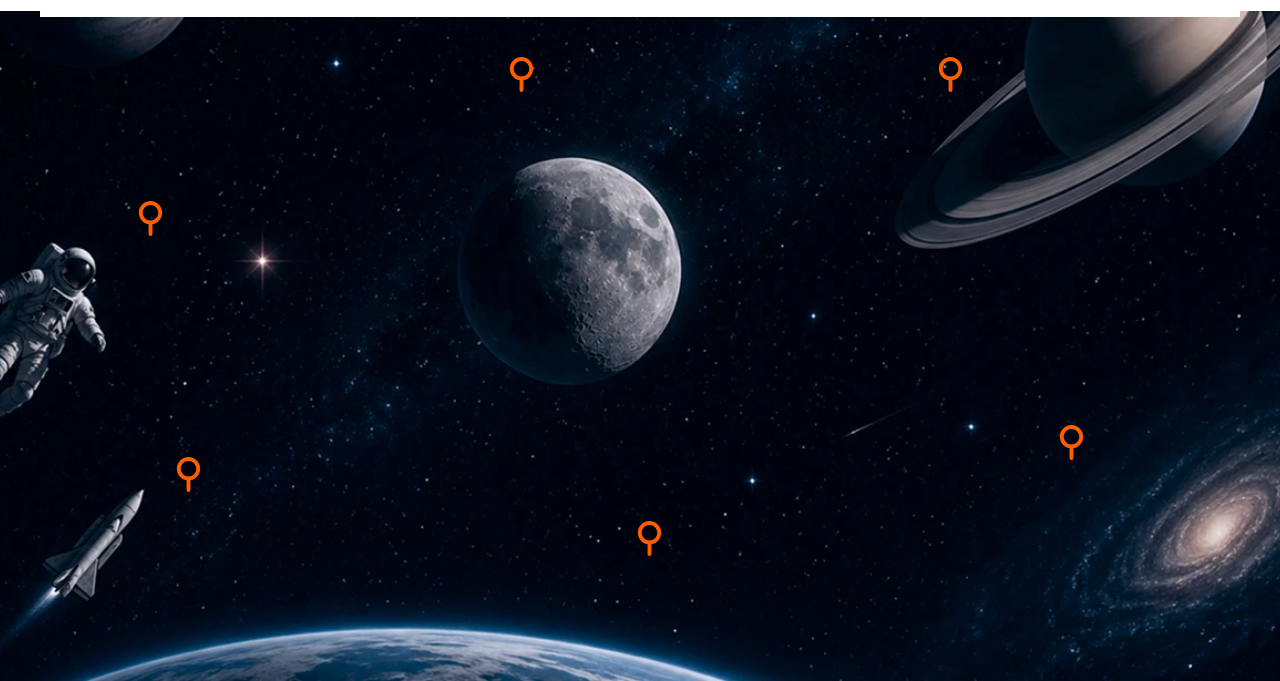
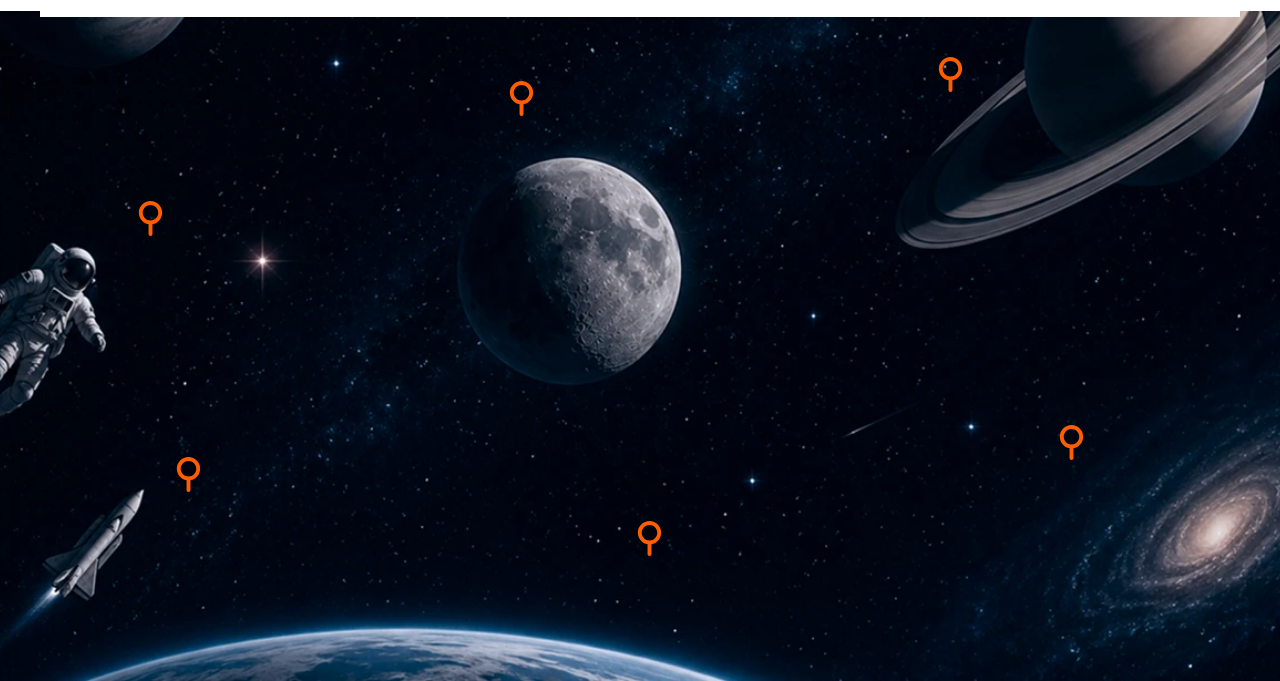
Before and after one commit to mariabhai/Into-Orbit, a website built with Vite: page index.html in a window 1280 px wide. Shown: the part 119-800 px from the top of the page. Built offline with nearby package versions, Linux system fonts and the light colour scheme.

Commit message:
feat(space-map): adjust position of space map list 1 for improved layout

```diff
--- a/src/styles/_space-map.scss
+++ b/src/styles/_space-map.scss
@@ -93,7 +93,7 @@
 // Desktop layout (1025px and up)
 .space-map-list-1 {
   position: fixed;
-  top: 22%;
+  top: 25%;
   left: 39%;
 }
 
```
Also changed, not shown: src/styles/base.css.
